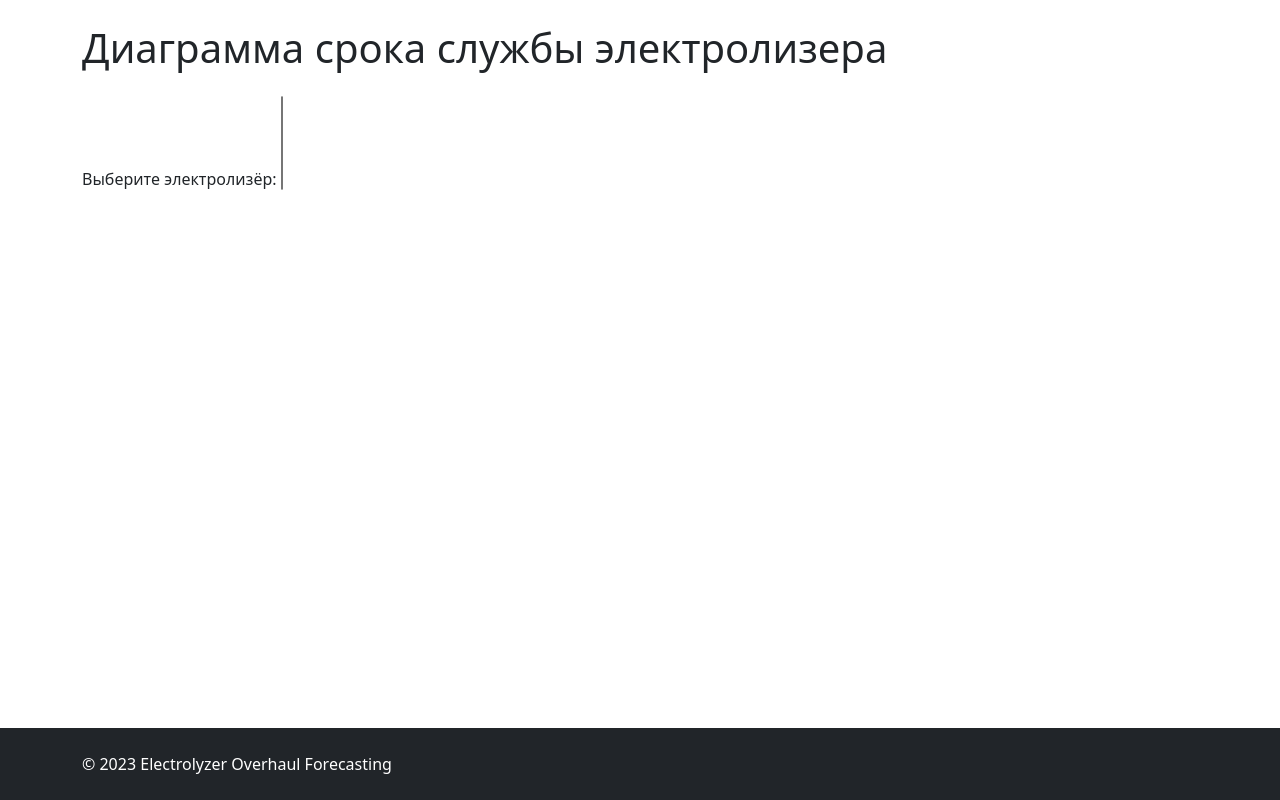
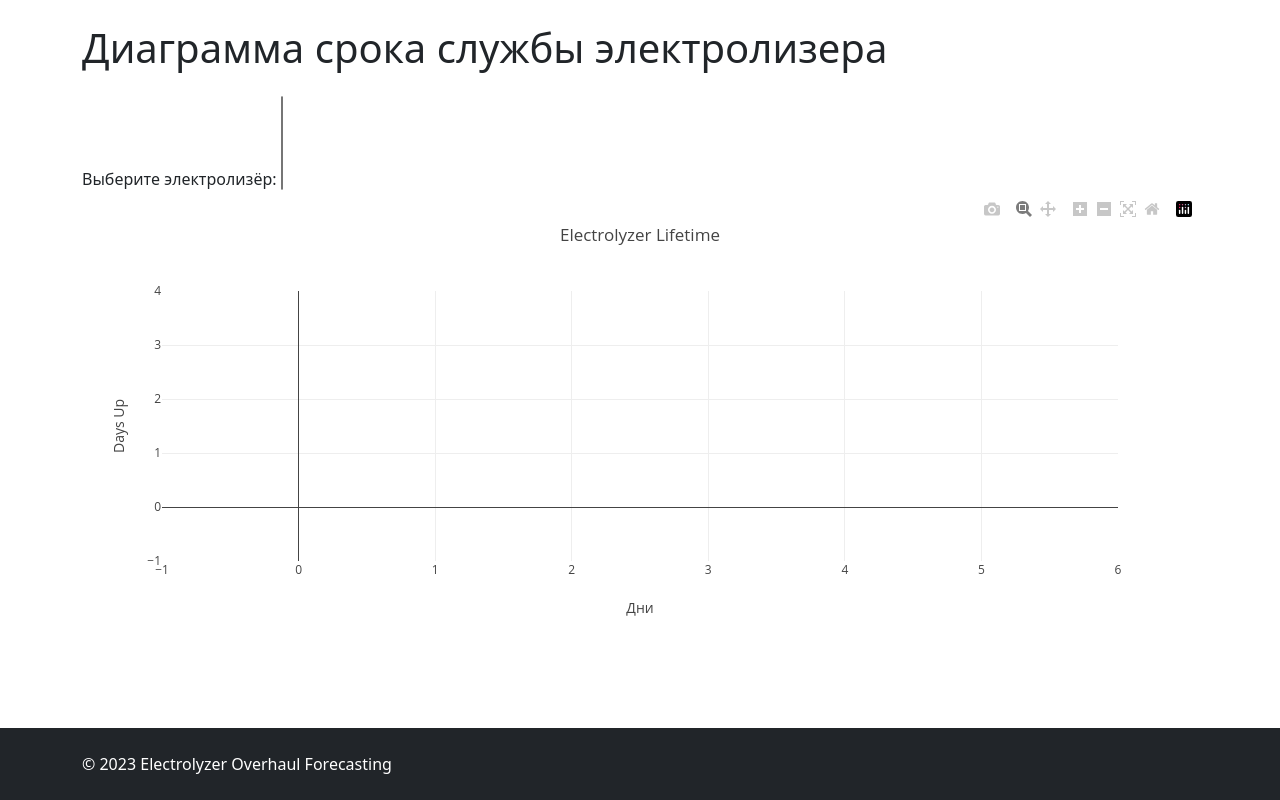
Before and after one commit to Nick-star/Veibull, a Django app: page /chart/ in a window 1280 px wide. Shown: the part 56-856 px from the top of the page. Run offline with Django 4.2, Linux system fonts and the light colour scheme; data that the repository does not hold is empty; some libraries are stand-ins or nearby versions.

Commit message:
Заготовка для графика

```diff
--- a/electrolyzer/views.py
+++ b/electrolyzer/views.py
@@ -61,32 +61,14 @@ def chart(request):
 
 def get_electrolyzer_data(request):
     electrolyzers = Electrolyzer.objects.all()
-    data = serializers.serialize('json', electrolyzers)
+    electrolyzer_types = ElectrolyzerType.objects.all()
 
-    # Extract days_up values
-    days_up_values = [e.days_up for e in electrolyzers]
-
-    # Fit the Weibull distribution parameters
-    shape, loc, scale = weibull_min.fit(days_up_values, floc=0)
-
-    # Compute the Weibull CDF array
-    x_weibull = np.linspace(min(days_up_values), max(days_up_values), 100)
-    y_weibull = weibull_min.cdf(x_weibull, shape, loc, scale)
-
-    # Compute the empirical CDF array
-    x_empirical = np.sort(days_up_values)
-    y_empirical = np.arange(1, len(x_empirical) + 1) / len(x_empirical)
+    electrolyzers_data = serializers.serialize('json', electrolyzers)
+    electrolyzer_types_data = [{'id': et.id, 'name': et.name} for et in electrolyzer_types]
 
     response = {
-        'electrolyzers': data,
-        'weibull_cdf': {
-            'x': x_weibull.tolist(),
-            'y': y_weibull.tolist(),
-        },
-        'empirical_cdf': {
-            'x': x_empirical.tolist(),
-            'y': y_empirical.tolist(),
-        },
+        'electrolyzers': electrolyzers_data,
+        'electrolyzer_types': electrolyzer_types_data,
     }
 
     return JsonResponse(response, safe=False)
--- a/templates/chart.html
+++ b/templates/chart.html
@@ -5,26 +5,22 @@
     <h1 class="mt-4 mb-4">Диаграмма срока службы электролизера</h1>
     <label for="electrolyzer-select">Выберите электролизёр:</label>
     <select id="electrolyzer-select" multiple>
-      <!-- The electrolyzer options will be populated via JavaScript -->
     </select>
     <div id="chart"></div>
   </div>
   <script src="https://code.jquery.com/jquery-3.6.0.min.js"></script>
   <script src="https://cdn.plot.ly/plotly-latest.min.js"></script>
-  <script>
+ <script>
   let electrolyzers;
-  let weibull_cdf;
-  let empirical_cdf;
+  let electrolyzerTypes;
 
-  // Fetch data from the server
   $.getJSON("{% url 'get_electrolyzer_data' %}", function(response) {
-      console.log(response)
     electrolyzers = JSON.parse(response.electrolyzers);
-    weibull_cdf = response.weibull_cdf;
-    empirical_cdf = response.empirical_cdf;
+    electrolyzerTypes = response.electrolyzer_types;
+    console.log(electrolyzerTypes)
 
-    for (let i = 0; i < electrolyzers.length; i++) {
-      let opt = $('<option></option>').attr('value', electrolyzers[i].fields.electrolyzer_number).text(electrolyzers[i].fields.electrolyzer_number);
+    for (let i = 0; i < electrolyzerTypes.length; i++) {
+      let opt = $('<option></option>').attr('value', electrolyzerTypes[i].id).text(electrolyzerTypes[i].name);
       $('#electrolyzer-select').append(opt);
     }
     updateChart();
@@ -35,12 +31,15 @@
     let selected = $('#electrolyzer-select').val();
     let x = [];
     let y = [];
+    console.log(x,y)
 
     for (let i = 0; i < electrolyzers.length; i++) {
-      if (selected.includes(electrolyzers[i].fields.electrolyzer_number.toString())) {
-        x.push(electrolyzers[i].fields.electrolyzer_number);
-        y.push(electrolyzers[i].fields.shutdown_life);
-      }
+        if (electrolyzers[i].fields.electrolyzer_type_id) {
+            if (selected.includes(electrolyzers[i].fields.electrolyzer_type_id.toString())) {
+                x.push(electrolyzers[i].fields.number);
+                y.push(electrolyzers[i].fields.days_up);
+            }
+        }
     }
 
     let trace1 = {
@@ -52,28 +51,12 @@
       marker: { size: 12 }
     };
 
-    let trace2 = {
-      x: weibull_cdf.x,
-      y: weibull_cdf.y,
-      mode: 'lines',
-      name: 'Weibull Distribution',
-      line: { color: 'red', width: 2 }
-    };
-
-    let trace3 = {
-      x: empirical_cdf.x,
-      y: empirical_cdf.y,
-      mode: 'lines',
-      name: 'Empirical CDF',
-      line: { color: 'blue', width: 2 }
-    };
-
-    let data = [trace1, trace2, trace3];
+    let data = [trace1];
 
     let layout = {
       title: 'Electrolyzer Lifetime',
-      xaxis: { title: 'Days' },
-      yaxis: { title: 'CDF' }
+      xaxis: { title: 'Дни' },
+      yaxis: { title: 'Days Up' }
     };
 
     Plotly.newPlot('chart', data, layout);
@@ -82,4 +65,6 @@
   // Update chart when the selection changes
   $('#electrolyzer-select').on('change', updateChart);
 </script>
+
+
 {% endblock %}
--- a/templates/upload_file.html
+++ b/templates/upload_file.html
@@ -29,7 +29,6 @@
                             <div class="invalid-feedback d-block">{{ form.building.errors|join:", " }}</div>
                         {% endif %}
                     </div>
-
                     <button type="submit" class="btn btn-primary">Загрузить</button>
                 </form>
                 {% if message %}
```
Lines whose indentation alone changed are shown as unchanged.
